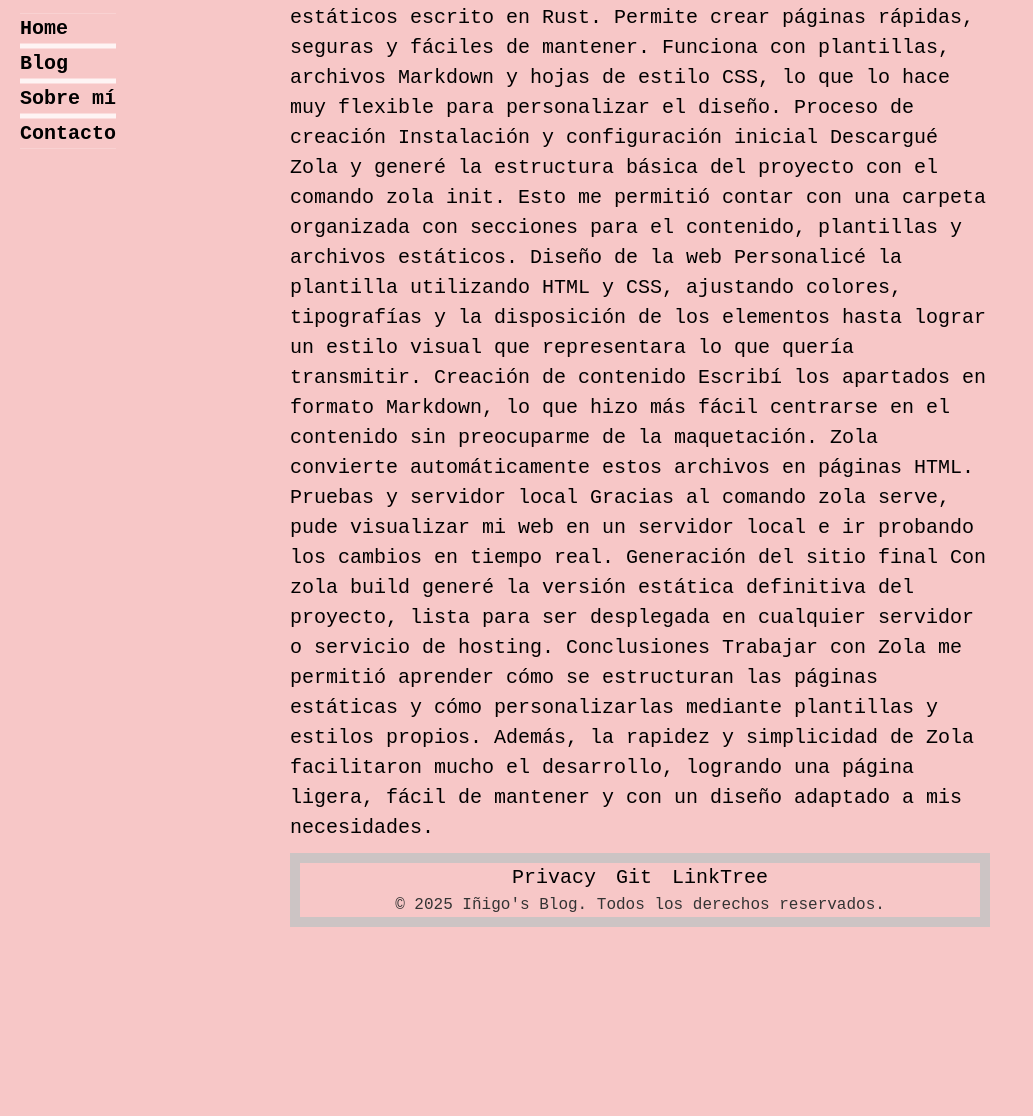
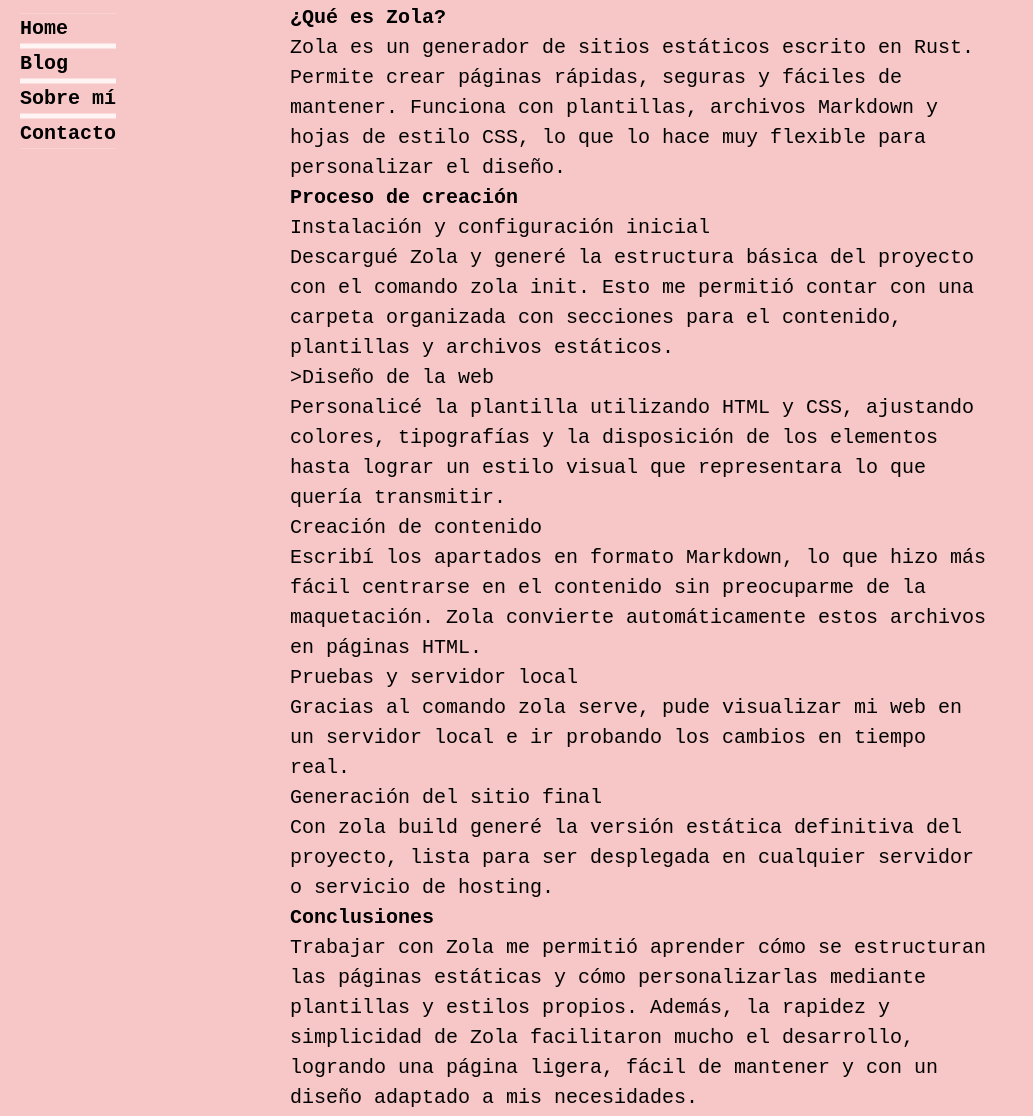
Before and after one commit to inigoelverdin/inigoelverdin.github.io, a plain HTML site: page blog/sostenibilidad/index.html in a window 1280 px wide. Shown: the part 319-1435 px from the top of the page, without its empty margins (0-1033 px from the left). Before the commit the page ends 1246 px from the top, so only its background shows below. Drawn offline with Linux system fonts and the light colour scheme.

Commit message:
Update index.html

```diff
--- a/blog/sostenibilidad/index.html
+++ b/blog/sostenibilidad/index.html
@@ -28,34 +28,35 @@
   Hello world
 </h1>
 <p class="subtitle"><strong></strong></p>
-<p>Cómo he creado mi página web con Zola
+<p><h2>Cómo he creado mi página web con Zola</h2>
 
-En este proyecto he desarrollado mi página web utilizando Zola, un generador de sitios estáticos rápido y sencillo de usar. La elección de esta herramienta no fue casual: me interesaba tener un sistema ligero, con buena organización de contenidos y que no dependiera de bases de datos ni de servidores complicados.
+<p>En este proyecto he desarrollado mi página web utilizando Zola, un generador de sitios estáticos rápido y sencillo de usar. La elección de esta herramienta no fue casual: me interesaba tener un sistema ligero, con buena organización de contenidos y que no dependiera de bases de datos ni de servidores complicados.</p>
 
-¿Qué es Zola?
+<h2>¿Qué es Zola?</h2>
 
-Zola es un generador de sitios estáticos escrito en Rust. Permite crear páginas rápidas, seguras y fáciles de mantener. Funciona con plantillas, archivos Markdown y hojas de estilo CSS, lo que lo hace muy flexible para personalizar el diseño.
+<p>Zola es un generador de sitios estáticos escrito en Rust. Permite crear páginas rápidas, seguras y fáciles de mantener. Funciona con plantillas, archivos Markdown y hojas de estilo CSS, lo que lo hace muy flexible para personalizar el diseño.</p>
 
-Proceso de creación
+<h2>Proceso de creación</h2>
+<ul>
+<li>Instalación y configuración inicial</li>
+<p>Descargué Zola y generé la estructura básica del proyecto con el comando zola init. Esto me permitió contar con una carpeta organizada con secciones para el contenido, plantillas y archivos estáticos.</p>
 
-Instalación y configuración inicial
-Descargué Zola y generé la estructura básica del proyecto con el comando zola init. Esto me permitió contar con una carpeta organizada con secciones para el contenido, plantillas y archivos estáticos.
+<li>>Diseño de la web</li
+<p>Personalicé la plantilla utilizando HTML y CSS, ajustando colores, tipografías y la disposición de los elementos hasta lograr un estilo visual que representara lo que quería transmitir.</p>
 
-Diseño de la web
-Personalicé la plantilla utilizando HTML y CSS, ajustando colores, tipografías y la disposición de los elementos hasta lograr un estilo visual que representara lo que quería transmitir.
+<li>Creación de contenido</li>
+<p>Escribí los apartados en formato Markdown, lo que hizo más fácil centrarse en el contenido sin preocuparme de la maquetación. Zola convierte automáticamente estos archivos en páginas HTML.</p>
 
-Creación de contenido
-Escribí los apartados en formato Markdown, lo que hizo más fácil centrarse en el contenido sin preocuparme de la maquetación. Zola convierte automáticamente estos archivos en páginas HTML.
+<li>Pruebas y servidor local</li>
+<p>Gracias al comando zola serve, pude visualizar mi web en un servidor local e ir probando los cambios en tiempo real.</p>
 
-Pruebas y servidor local
-Gracias al comando zola serve, pude visualizar mi web en un servidor local e ir probando los cambios en tiempo real.
+<li>Generación del sitio final</li>
+<p>Con zola build generé la versión estática definitiva del proyecto, lista para ser desplegada en cualquier servidor o servicio de hosting.</p>
+  </ul>
 
-Generación del sitio final
-Con zola build generé la versión estática definitiva del proyecto, lista para ser desplegada en cualquier servidor o servicio de hosting.
+<h2>Conclusiones</h2>
 
-Conclusiones
-
-Trabajar con Zola me permitió aprender cómo se estructuran las páginas estáticas y cómo personalizarlas mediante plantillas y estilos propios. Además, la rapidez y simplicidad de Zola facilitaron mucho el desarrollo, logrando una página ligera, fácil de mantener y con un diseño adaptado a mis necesidades.</p>
+<p>Trabajar con Zola me permitió aprender cómo se estructuran las páginas estáticas y cómo personalizarlas mediante plantillas y estilos propios. Además, la rapidez y simplicidad de Zola facilitaron mucho el desarrollo, logrando una página ligera, fácil de mantener y con un diseño adaptado a mis necesidades.</p>
 
   </main>
 <footer>
```
